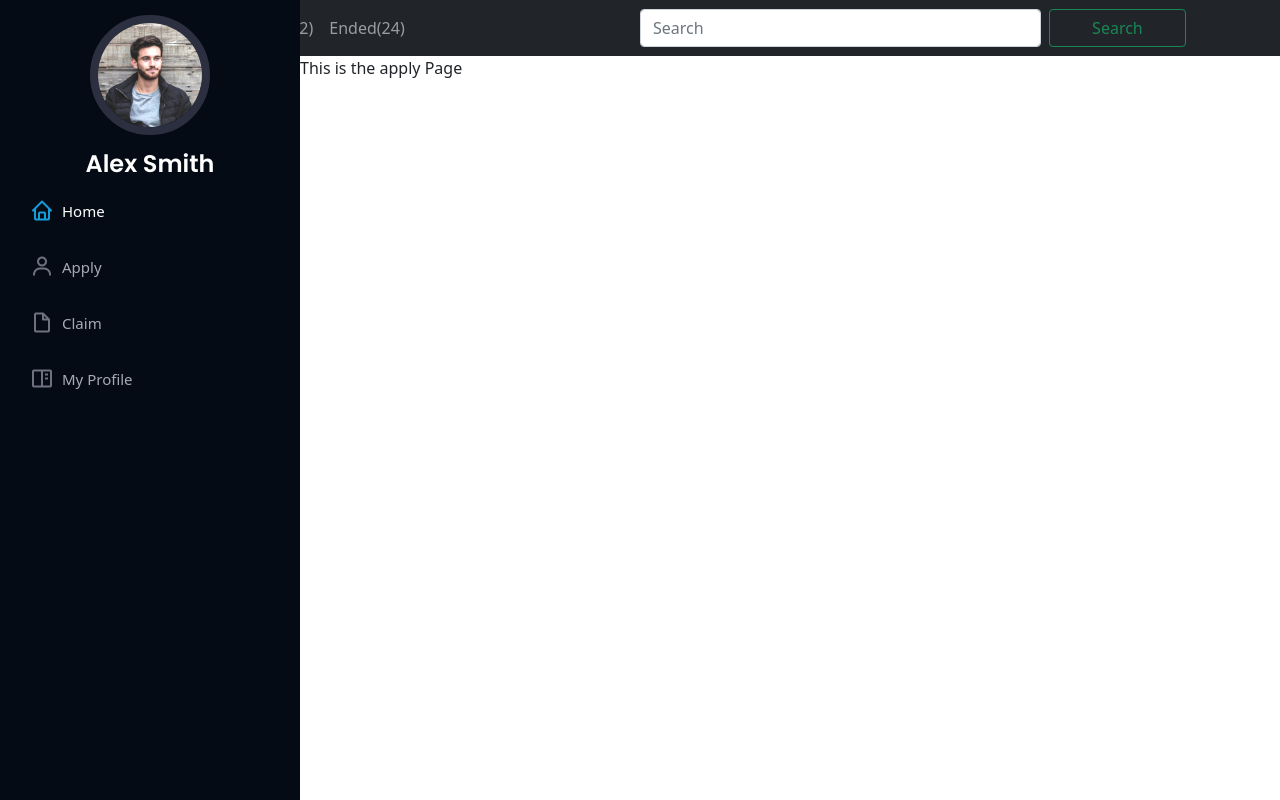
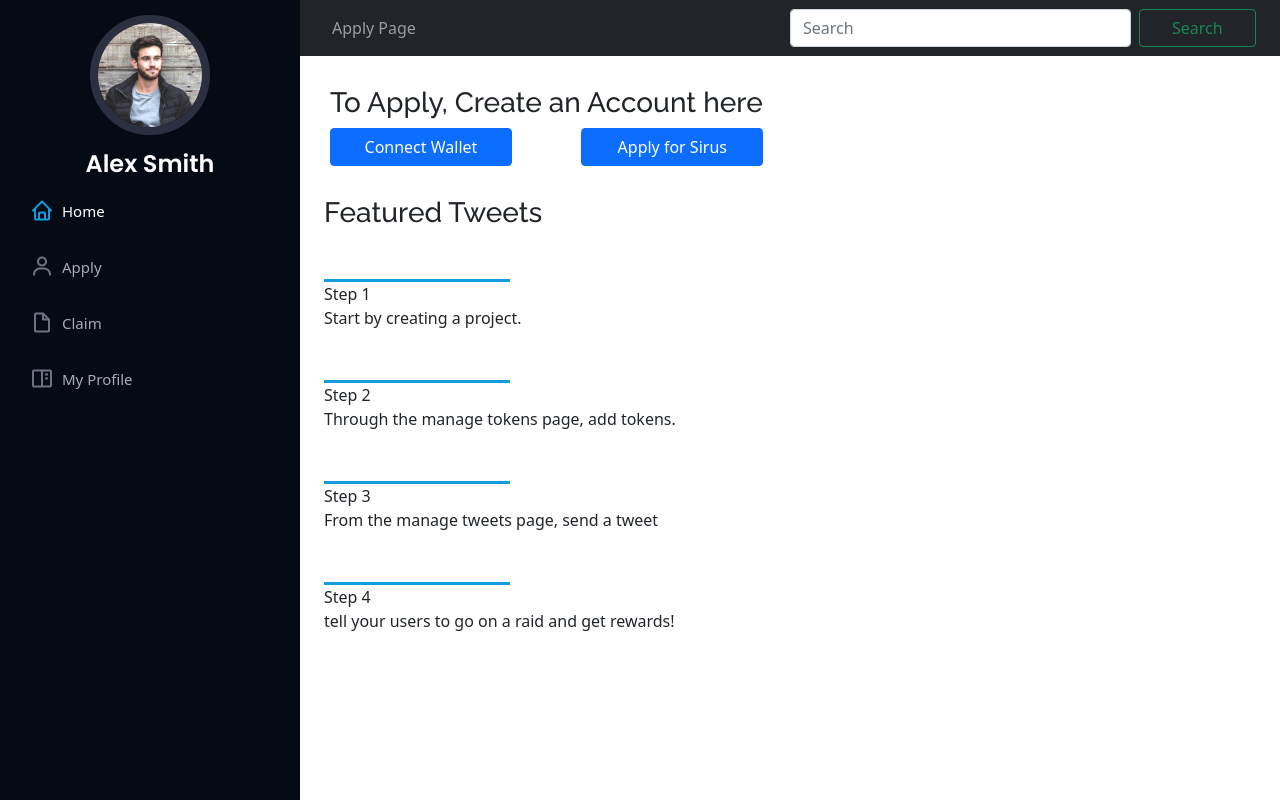
Before and after one commit to Fasih123456/dabito-freelancing-work, a React (Create React App) app in the folder website/: page /Apply in a window 1280 px wide. Built offline with nearby package versions, Linux system fonts and the light colour scheme.

Commit message:
finished Apply page

```diff
--- a/website/src/Components/Header.js
+++ b/website/src/Components/Header.js
@@ -6,8 +6,10 @@ import Nav from "react-bootstrap/Nav";
 import Navbar from "react-bootstrap/Navbar";
 import NavDropdown from "react-bootstrap/NavDropdown";
 import Offcanvas from "react-bootstrap/Offcanvas";
+import { useLocation } from "react-router-dom";
 
 function Header() {
+  const location = useLocation();
   const [viewportWidth, setViewportWidth] = useState(window.innerWidth);
 
   useEffect(() => {
@@ -63,6 +65,9 @@ function Header() {
           <Navbar.Toggle aria-controls="responsive-navbar-nav" />
           <Navbar.Collapse id="responsive-navbar-nav">
             <Nav className="me-auto" style={{ marginRight: "0px !important" }}>
+              {location.pathname === "/" ? (
+                // display this HTML on the home page
+                <React.Fragment>
                   {viewportWidth > 800 ? (
                     <React.Fragment>
                       <Nav.Link href="#features">All(31)</Nav.Link>
@@ -79,6 +84,28 @@ function Header() {
                         My Profile
                       </Nav.Link>
                     </React.Fragment>
+                  )}
+                </React.Fragment>
+              ) : location.pathname === "/Apply" ? (
+                <React.Fragment>
+                  {viewportWidth > 800 ? (
+                    <React.Fragment>
+                      <Nav.Link href="#features">Apply Page</Nav.Link>
+                    </React.Fragment>
+                  ) : (
+                    <React.Fragment>
+                      <Nav.Link href="/">Home</Nav.Link>
+                      <Nav.Link href="/Apply">Apply</Nav.Link>
+                      <Nav.Link href="/profile">Claim</Nav.Link>
+                      <Nav.Link href="/claim" style={{ paddingBottom: "30px" }}>
+                        My Profile
+                      </Nav.Link>
+                    </React.Fragment>
+                  )}
+                </React.Fragment>
+              ) : (
+                // display this HTML on all other pages
+                <h1>Display on all other pages</h1>
               )}
             </Nav>
             <Nav>
--- a/website/src/Css/App.css
+++ b/website/src/Css/App.css
@@ -1,3 +1,5 @@
+/* This CSS will affect all pages */
+
 .zero-bottom-padding {
   padding-bottom: 0px;
 }
--- /dev/null
+++ b/website/src/Css/Apply.css
@@ -0,0 +1,42 @@
+/* This CSS will only effect the Apply.js page */
+
+#create-account {
+  width: 80%;
+  text-align: left;
+  margin-left: 0px;
+  padding-left: 30px;
+}
+
+.btn {
+  display: inline-block;
+}
+
+.col {
+  padding-right: 0px;
+  margin-right: 0px;
+}
+
+#apply-process {
+  padding-top: 30px;
+  margin-bottom: 20px;
+}
+
+.apply-div {
+  padding-bottom: 0px;
+}
+
+.special-div {
+  margin-top: 50px;
+  border-top: 3px solid #149ddd;
+  width: 20%;
+}
+
+@media screen and (max-width: 800px) {
+  .btn {
+    width: 100%;
+  }
+
+  #first-header {
+    font-size: 100%;
+  }
+}
--- a/website/src/Pages/Apply.js
+++ b/website/src/Pages/Apply.js
@@ -1,14 +1,71 @@
 import Header from "../Components/Header";
 import Footer from "../Components/Footer";
-import React from "react";
+
+import React, { useState, useEffect } from "react";
+
+import Container from "react-bootstrap/Container";
+import Row from "react-bootstrap/Row";
+import Col from "react-bootstrap/Col";
+
+import Button from "react-bootstrap/Button";
+
+import "../Css/App.css";
+import "../Css/Apply.css";
 
 function Apply() {
+  const [viewportWidth, setViewportWidth] = useState(window.innerWidth);
+
+  useEffect(() => {
+    // update the viewport width state when the window is resized
+    const handleResize = () => setViewportWidth(window.innerWidth);
+    window.addEventListener("resize", handleResize);
+    return () => window.removeEventListener("resize", handleResize);
+  }, []);
+
   return (
-    <React.Fragment>
+    <main id="main">
       <Header />
-      <main id="main">This is the apply Page </main>
+      <Container id="create-account" style={{ paddingTop: "30px" }}>
+        <Row>
+          <div class="section-title apply-div">
+            <h3 id="first-header">To Apply, Create an Account here</h3>
+          </div>
+        </Row>
+        <Row>
+          <Col>
+            <Button>Connect Wallet</Button>
+          </Col>
+          <Col>
+            <Button>Apply for Sirus</Button>
+          </Col>
+
+          {viewportWidth > 800 ? (
+            // display this HTML above 800px
+            <Col></Col>
+          ) : (
+            <React.Fragment></React.Fragment>
+          )}
+        </Row>
+      </Container>
+      <Container id="apply-process">
+        <div class="section-title apply-div">
+          <h3 id="second-heading">Featured Tweets</h3>
+        </div>
+        <div class="apply-div special-div">Step 1</div>
+        <div class="apply-div">Start by creating a project.</div>
+
+        <div class="apply-div special-div">Step 2</div>
+        <div class="apply-div">Through the manage tokens page, add tokens.</div>
+
+        <div class="apply-div special-div">Step 3</div>
+        <div class="apply-div">From the manage tweets page, send a tweet</div>
+
+        <div class="apply-div special-div">Step 4</div>
+        <div class="apply-div">tell your users to go on a raid and get rewards!</div>
+      </Container>
+
       <Footer />
-    </React.Fragment>
+    </main>
   );
 }
 
--- a/website/src/Pages/Homepage.js
+++ b/website/src/Pages/Homepage.js
@@ -1,12 +1,7 @@
 import Header from "../Components/Header";
 import Footer from "../Components/Footer";
 
-import Button from "react-bootstrap/Button";
 import Card from "react-bootstrap/Card";
-
-import Container from "react-bootstrap/Container";
-import Row from "react-bootstrap/Row";
-import Col from "react-bootstrap/Col";
 
 import Form from "react-bootstrap/Form";
 import Nav from "react-bootstrap/Nav";
@@ -34,6 +29,11 @@ function Homepage() {
       <main id="main">
         <Header />
         <section class="portfolio section-bg zero-bottom-padding">
+          {viewportWidth > 800 ? (
+            // display this HTML above 800px
+            <React.Fragment></React.Fragment>
+          ) : (
+            // display this HTML below 800px
             <ul id="portfolio-flters">
               <li data-filter="*" class="filter-active .status-tag">
                 All(31)
@@ -42,6 +42,7 @@ function Homepage() {
               <li data-filter=".filter-card .status-tag">Ongoing(2)</li>
               <li data-filter=".filter-web .status-tag">Ended(24)</li>
             </ul>
+          )}
         </section>
 
         <section id="portfolio" class="portfolio section-bg zero-top-padding">
```
Lines whose indentation alone changed are shown as unchanged.
